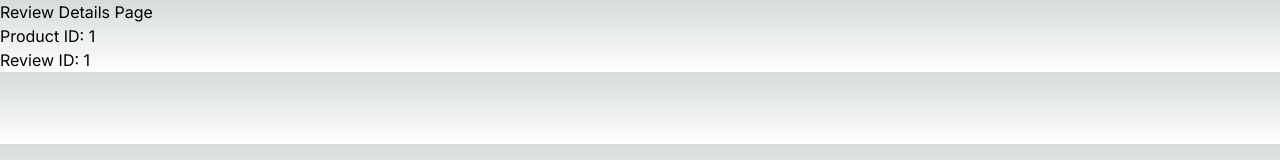
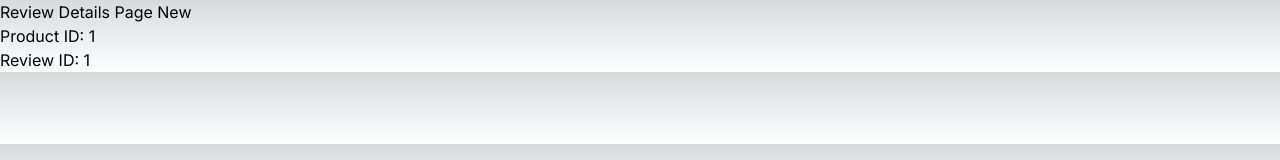
Before and after one commit to Amayuru1999/nextjs-learning, a Next.js app: page /products/1/reviews/1 in a window 1280 px wide. Shown: the top 160 px of the page. Built offline with nearby package versions, Linux system fonts and the light colour scheme.

Commit message:
feat: added dynamic nested routing #1

```diff
--- a/src/app/products/[productId]/reviews/[reviewId]/page.tsx
+++ b/src/app/products/[productId]/reviews/[reviewId]/page.tsx
@@ -2,7 +2,7 @@ export default function ReviewDetails({params}:{params: {productId: string, revi
 
     return (
         <div>
-            <h1>Review Details Page</h1>
+            <h1>Review Details Page New</h1>
             <p>Product ID: {params.productId}</p>
             <p>Review ID: {params.reviewId}</p>
         </div>
```
